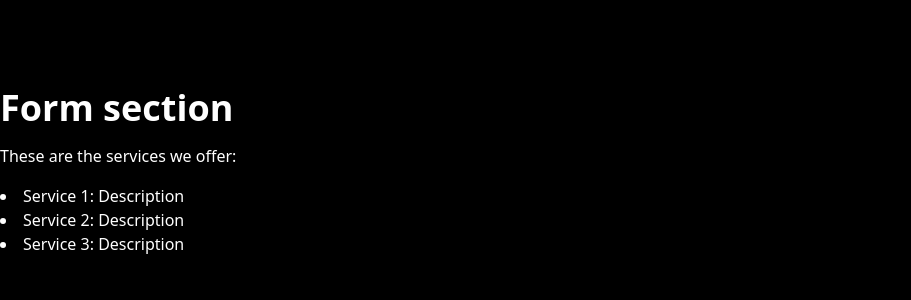
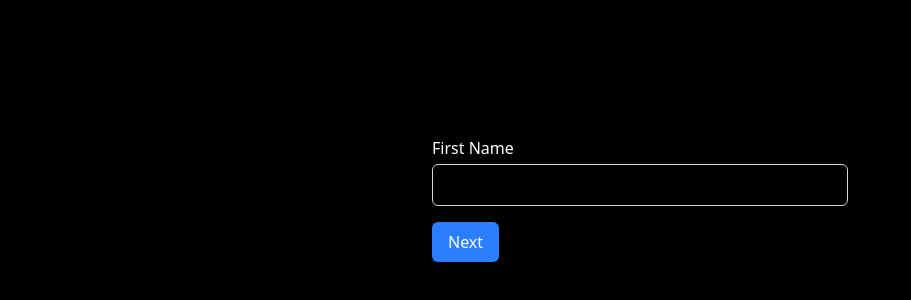
Before and after one commit to muhammadqaiser7777/Solar-Site, a React (Vite) app: page / in a window 1280 px wide. Shown: the part 904-1204 px from the top of the page, without its empty margins (0-911 px from the left). Built offline with nearby package versions, Linux system fonts and the light colour scheme.

Commit message:
form added

```diff
--- a/src/components/FormSection.jsx
+++ b/src/components/FormSection.jsx
@@ -1,17 +1,128 @@
-import React from 'react'
+import React, { useState } from "react";
 
 const FormSection = () => {
+  const [formData, setFormData] = useState({
+    firstName: "",
+    lastName: "",
+    email: "",
+    phone: "",
+    streetAddress: "",
+    city: "",
+  });
+
+  const [currentStep, setCurrentStep] = useState(0);
+
+  const fields = [
+    {
+      id: "firstName",
+      label: "First Name",
+      type: "text",
+      required: true,
+    },
+    {
+      id: "lastName",
+      label: "Last Name",
+      type: "text",
+      required: true,
+    },
+    {
+      id: "email",
+      label: "Email",
+      type: "email",
+      required: true,
+    },
+    {
+      id: "phone",
+      label: "Phone Number",
+      type: "tel",
+      required: true,
+      validate: (value) =>
+        /^\d{0,10}$/.test(value) || "Phone number must not exceed 10 digits.",
+    },
+    {
+      id: "streetAddress",
+      label: "Street Address",
+      type: "text",
+      required: true,
+    },
+    {
+      id: "city",
+      label: "City",
+      type: "text",
+      required: true,
+    },
+  ];
+
+  const handleChange = (e) => {
+    const { name, value } = e.target;
+    setFormData({ ...formData, [name]: value });
+  };
+
+  const handleNext = () => {
+    setCurrentStep((prevStep) => prevStep + 1);
+  };
+
+  const handlePrevious = () => {
+    setCurrentStep((prevStep) => prevStep - 1);
+  };
+
+  const handleSubmit = (e) => {
+    e.preventDefault();
+    console.log("Form submitted:", formData);
+  };
+
+  const currentField = fields[currentStep];
+
   return (
-    <div>
-      <h1 className="text-4xl font-bold">Form section</h1>
-        <p className="mt-4">These are the services we offer:</p>
-        <ul className="mt-4 list-disc list-inside">
-          <li>Service 1: Description</li>
-          <li>Service 2: Description</li>
-          <li>Service 3: Description</li>
-        </ul>
+    <div className="max-w-md mx-auto mt-8 p-4 text-white rounded-md shadow-md">
+      <form onSubmit={handleSubmit}>
+        <div>
+          <label
+            htmlFor={currentField.id}
+            className="block text-secondary font-medium mb-1"
+          >
+            {currentField.label}
+          </label>
+          <input
+            type={currentField.type}
+            id={currentField.id}
+            name={currentField.id}
+            value={formData[currentField.id]}
+            onChange={handleChange}
+            className="w-full px-4 py-2 border border-gray-300 rounded-md focus:outline-none focus:ring focus:ring-primary"
+            required={currentField.required}
+          />
+        </div>
+        <div className="flex justify-between mt-4">
+          {currentStep > 0 && (
+            <button
+              type="button"
+              onClick={handlePrevious}
+              className="px-4 py-2 bg-gray-300 text-black rounded-md"
+            >
+              Previous
+            </button>
+          )}
+          {currentStep < fields.length - 1 ? (
+            <button
+              type="button"
+              onClick={handleNext}
+              className="px-4 py-2 bg-blue-500 text-white rounded-md"
+            >
+              Next
+            </button>
+          ) : (
+            <button
+              type="submit"
+              className="px-4 py-2 bg-green-500 text-white rounded-md"
+            >
+              Submit
+            </button>
+          )}
+        </div>
+      </form>
     </div>
-  )
-}
+  );
+};
 
-export default FormSection
+export default FormSection;
```
